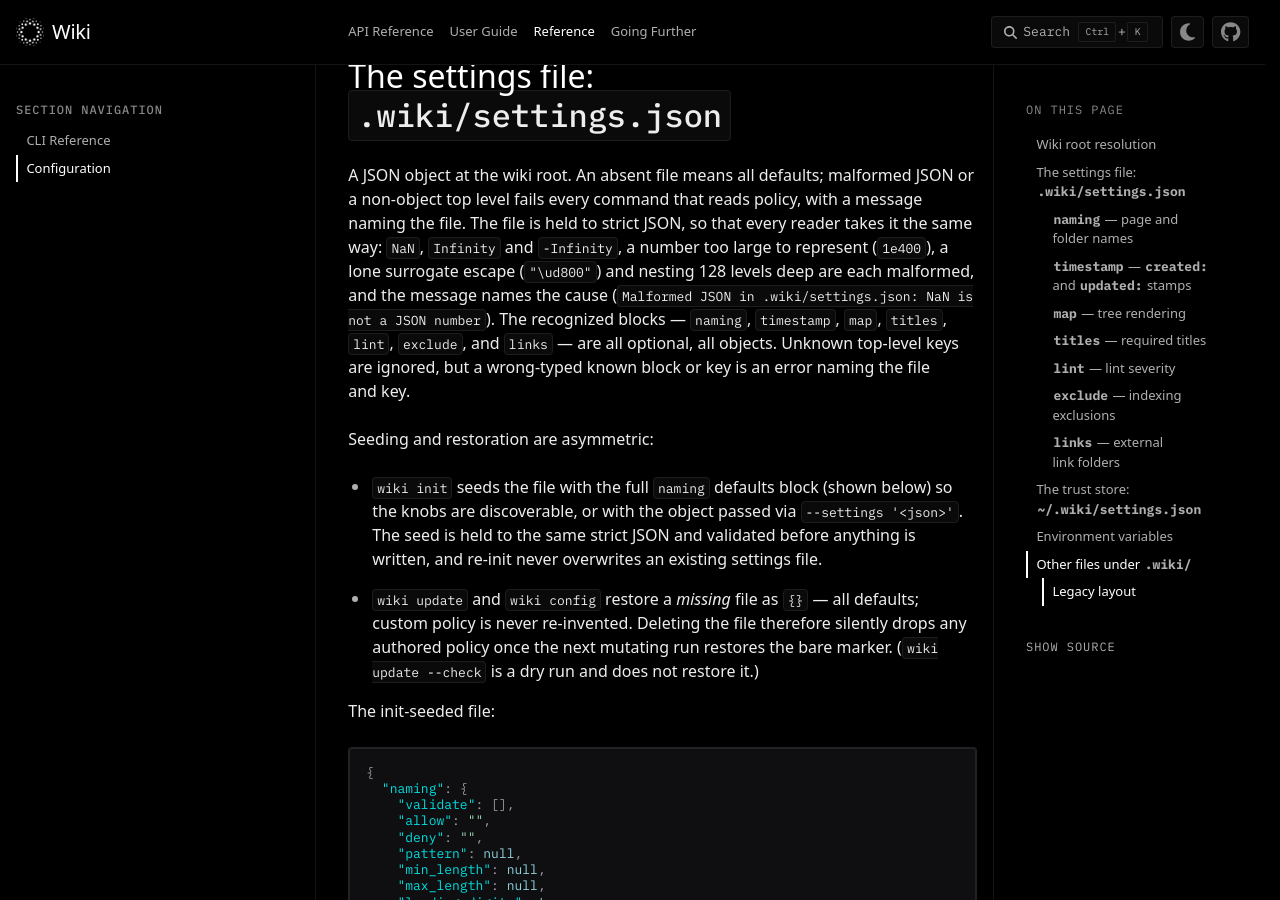
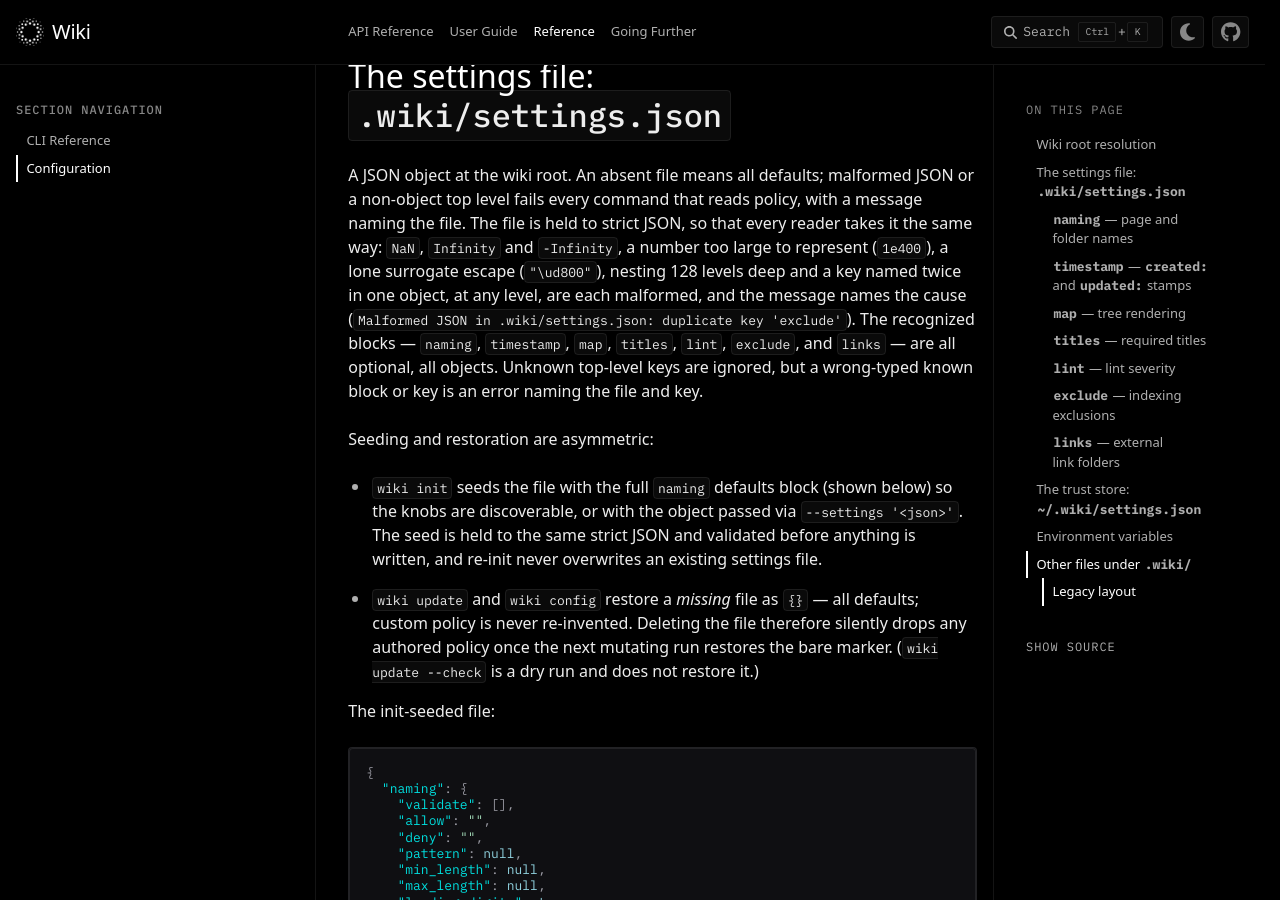
Before and after one commit to plasma-ai/wiki, a Sphinx documentation site: the page built from docs/configuration.rst, in a window 1280 px wide and 900 px high, scrolled down 1954 px. Built offline with Sphinx 7.4.7 and the PyData theme 0.15.4, drawn with Linux system fonts in a browser that asks for light colours; some web fonts are replaced; pages that are not in the unit, such as notebooks, are missing from menus; cross-references to code outside the pages are shown as plain code.

Commit message:
refuse a settings file that names a key twice
A key named twice in one object, at any level, is refused by the
strict reader as `duplicate key 'exclude'`, in `.wiki/settings.json`
and in `init --settings` alike. The last of two equal keys had won
with no message, so a second `exclude` block discarded the first: a
text merge of two branches can produce one without a conflict.

Co-Authored-By: Claude Fable 5.2 <noreply@anthropic.com>

```diff
--- a/docs/configuration.rst
+++ b/docs/configuration.rst
@@ -82,13 +82,13 @@ A JSON object at the wiki root. An absent file means all defaults; malformed
 JSON or a non-object top level fails every command that reads policy, with a
 message naming the file. The file is held to strict JSON, so that every reader
 takes it the same way: ``NaN``, ``Infinity`` and ``-Infinity``, a number too
-large to represent (``1e400``), a lone surrogate escape (``"\ud800"``) and
-nesting 128 levels deep are each malformed, and the message names the cause
-(``Malformed JSON in .wiki/settings.json: NaN is not a JSON number``). The
-recognized blocks — ``naming``, ``timestamp``, ``map``, ``titles``, ``lint``,
-``exclude``, and ``links`` — are all optional, all objects. Unknown top-level
-keys are ignored, but a wrong-typed known block or key is an error naming the
-file and key.
+large to represent (``1e400``), a lone surrogate escape (``"\ud800"``),
+nesting 128 levels deep and a key named twice in one object, at any level, are
+each malformed, and the message names the cause (``Malformed JSON in
+.wiki/settings.json: duplicate key 'exclude'``). The recognized blocks —
+``naming``, ``timestamp``, ``map``, ``titles``, ``lint``, ``exclude``, and
+``links`` — are all optional, all objects. Unknown top-level keys are ignored,
+but a wrong-typed known block or key is an error naming the file and key.
 
 Seeding and restoration are asymmetric:
 
```
Also changed, not shown: CHANGELOG.md (+4 -4 lines), 2 other files.
